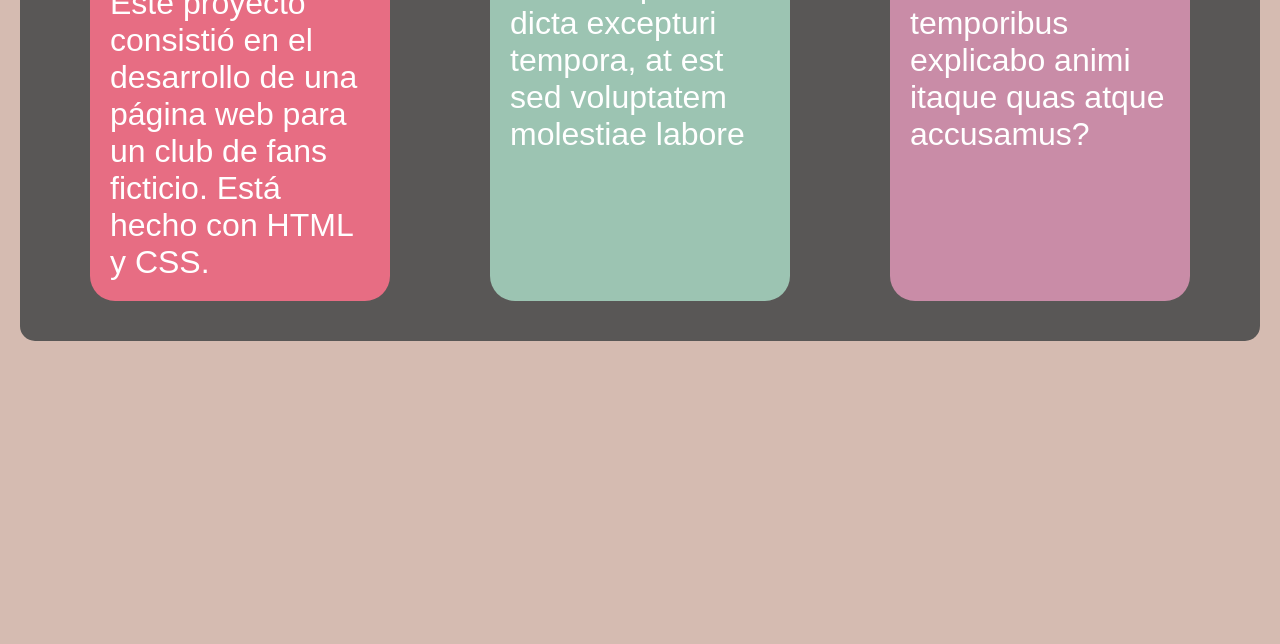
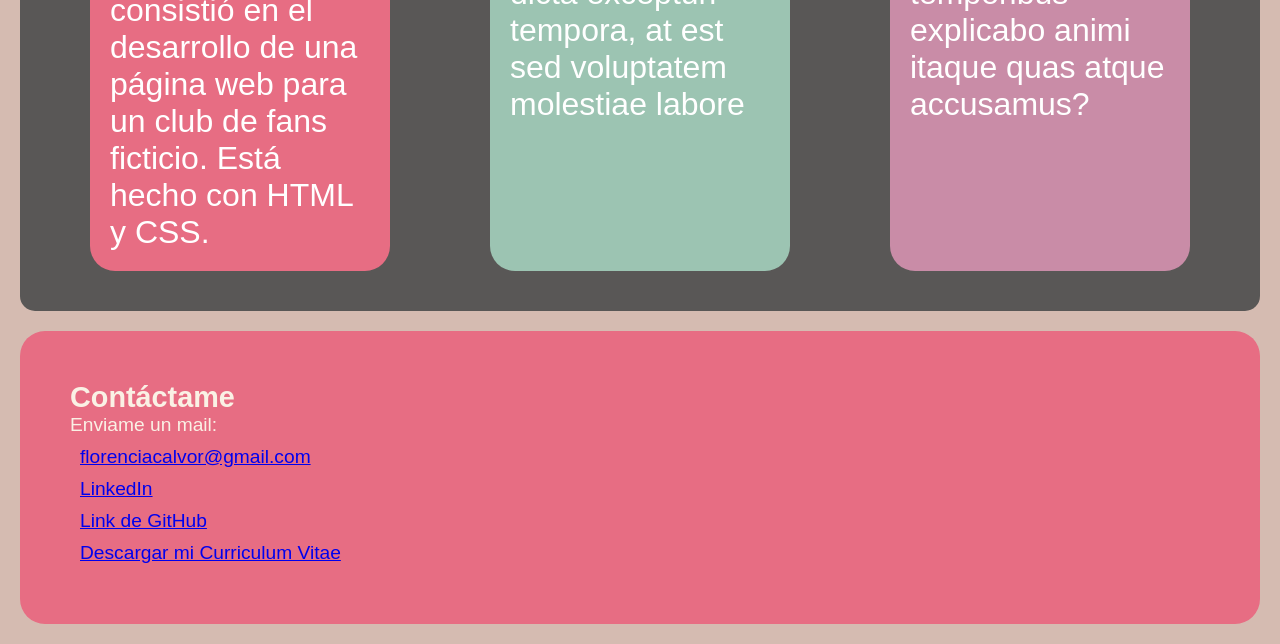
Before and after one commit to florcalvo/portafolio, a plain HTML site: page index.html in a window 1280 px wide. Shown: the part 1063-1707 px from the top of the page. Before the commit the page ends 1424 px from the top, so only its background shows below. Drawn offline with Linux system fonts and the light colour scheme; a web font is replaced by a local one.

Commit message:
agrego contacto

```diff
--- a/assets/index.css
+++ b/assets/index.css
@@ -151,3 +151,22 @@ nav{
     transform: scale(1.1);
     transition-duration: 1s;
 }
+.contactame{
+    background-color: #E76D83;
+    color: #FAF1E5;
+    padding: 50px;
+    margin: 20px;
+    border-radius: 25px;
+    font-size: larger;
+}
+.link{
+    margin-left: 10px;
+    margin-top: 10px;
+    margin-bottom: 10px;
+    display: flex;
+    justify-content: space-between;
+
+}
+.link:hover{
+    color: azure;
+}
--- a/index.html
+++ b/index.html
@@ -12,19 +12,20 @@
 <body>
     <nav class="nav">
         <h1 class="Bienvenidos">Bienvenidos</h1>
-        <li><a href="Sobremi" class="nav-link">Sobre mí</a></li>
-        <li><a href="Misproyectos" class="nav-link">Mis proyectos</a></li>
-        <li><a href="Contactame" class="nav-link">Contáctame</a></li>
+        <li><a href="#bienvenida" class="nav-link">Sobre mí</a></li>
+        <li><a href="#los-proyectos" class="nav-link">Mis proyectos</a></li>
+        <li><a href="#contacto" class="nav-link">Contáctame</a></li>
         <button class="menu-hamburguesa" id="menu-hamburguesa">
             <ion-icon class="barras" name="menu-outline"></ion-icon>
         </button>
     </nav>
+
     <div class="inicio">
         <div class="izquierda">
           <div class="soyflorencia">
             <h1>Soy Florencia Calvo</h1>
           </div>
-
+      </section>
           <div class="sobre-mi">
             <h1 class="titulo">Sobre mí:</h1>
             <p class="intro">
@@ -41,17 +42,17 @@
           </div>
         </div>
 
-        <div class="derecha">
           <div class="imagen-mia">
             <img src="assets/images/cvfoto.jpg" alt="Imagen de Florencia Calvo" class="mi-foto">
           </div>
         </div>
       </div>
+
+      <section class="los-proyectos">
         <div class="misproyectos">
                 Mis proyectos:
             </div>
         <div class="proyectos">
-
                 <div class="proyecto1">
                     <a title="Pagina de Cleo" href="https://florcalvo.github.io/pagina1/">
                     <img src="assets/images/cleo.png" class="imagen-cleo" alt="imagen primer proyecto">
@@ -62,6 +63,21 @@
                 <div class="proyecto3">Lorem ipsum dolor sit amet consectetur adipisicing elit. Officiis sit a est ut temporibus explicabo animi itaque quas atque accusamus? </div>
             </div>
         </div>
+    </section>
+
+    <section class="contacto">
+    <div class="contactame">
+        <h1>Contáctame</h1>
+        <p>Enviame un mail:<a class="link"href="mailto:florenciacalvor@gmail.com">florenciacalvor@gmail.com</a> </p>
+        <a title="Mi LinkedIn" href="https://www.linkedin.com/in/florencia-calvo-rodriguez/" class="link">
+            LinkedIn
+        </a>
+        <a title="Mi pagina de GitHub" href="https://github.com/florcalvo" class="link">
+            Link de GitHub
+        </a>
+        <a title="Mi CV" href="assets/CV/Calvo Florencia CV.pdf" download="Calvo Florencia CV.pdf" class="link">Descargar mi Curriculum Vitae</a>
+    </div>
+    </section>
 
 </body>
 </html>
```
Also changed, not shown: 1 other file.
